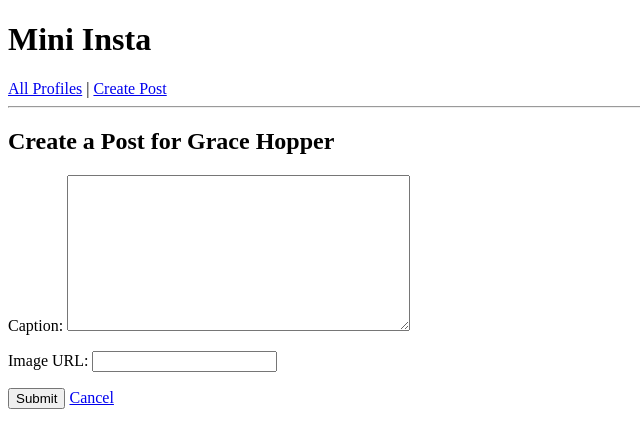
After one commit to jijingxianji/CS412-26Spring, a Django app: page /mini_insta/profile/4/create_post in a window 1280 px wide. The commit adds this page. Shown: the top 448 px of the page, without its empty margins (0-640 px from the left). Run offline with Django 5.2, Linux system fonts and the light colour scheme; data comes from the database, SQL or seed files in the repository.

Commit message:
A4: add posts/photos + create post

```diff
--- a/mini_insta/admin.py
+++ b/mini_insta/admin.py
@@ -1,4 +1,6 @@
 from django.contrib import admin
-from .models import Profile
+from .models import Profile, Post, Photo
 
 admin.site.register(Profile)
+admin.site.register(Post)
+admin.site.register(Photo)
--- /dev/null
+++ b/mini_insta/forms.py
@@ -0,0 +1,8 @@
+
+from django import forms
+from .models import Post
+
+class CreatePostForm(forms.ModelForm):
+    class Meta:
+        model = Post
+        fields = ["caption"]   # 不要放 profile；profile 来自 URL 的 pk
--- a/mini_insta/models.py
+++ b/mini_insta/models.py
@@ -2,7 +2,12 @@
 
 from django.db import models
 
+from django.urls import reverse
+
 # Create your models here.
+
+
+
 
 class Profile(models.Model):
      username = models.CharField(max_length=60, unique=True)
@@ -14,3 +19,35 @@ class Profile(models.Model):
      def __str__(self) -> str:
           # is the most important readable representation during (admin) debugging
           return f"{self.username}({self.display_name})"
+
+     def get_all_posts(self):
+          """Return all posts for this profile, newest first."""
+          return Post.objects.filter(profile=self).order_by('-timestamp')
+
+
+class Post(models.Model):
+    profile = models.ForeignKey("Profile", on_delete=models.CASCADE)
+    timestamp = models.DateTimeField(auto_now_add=True)
+    caption = models.TextField(blank=True)
+
+    def __str__(self):
+        return f"Post {self.pk} by {self.profile.username}"
+
+    def get_absolute_url(self):
+        return reverse("show_post", kwargs={"pk": self.pk})
+
+    def get_all_photos(self):
+        """Return all photos for this post."""
+        return Photo.objects.filter(post=self).order_by("timestamp")
+
+    def get_first_photo(self):
+        return self.get_all_photos().first()
+
+
+class Photo(models.Model):
+    post = models.ForeignKey(Post, on_delete=models.CASCADE)
+    image_url = models.URLField(max_length=500)
+    timestamp = models.DateTimeField(auto_now_add=True)
+
+    def __str__(self):
+        return f"Photo {self.pk} for Post {self.post.pk}"
--- a/mini_insta/templates/mini_insta/base.html
+++ b/mini_insta/templates/mini_insta/base.html
@@ -1,12 +1,24 @@
+
+
 <!doctype html>
 <html lang="en">
   <head>
     <meta charset="utf-8">
     <title>Mini Insta</title>
   </head>
+
   <body>
     <h1>Mini Insta</h1>
+
+    <nav>
+      <a href="{% url 'show_all_profiles' %}">All Profiles</a>
+      {% if profile %}
+        | <a href="{% url 'create_post' profile.pk %}">Create Post</a>
+      {% endif %}
+    </nav>
+
     <hr>
+
     {% block content %}{% endblock %}
   </body>
 </html>
--- /dev/null
+++ b/mini_insta/templates/mini_insta/create_post_form.html
@@ -0,0 +1,20 @@
+
+{% extends "mini_insta/base.html" %}
+
+{% block content %}
+<h2>Create a Post for {{ profile.display_name }}</h2>
+
+<form method="POST" action="{% url 'create_post' profile.pk %}">
+  {% csrf_token %}
+
+  {{ form.as_p }}
+
+  <p>
+    <label for="id_image_url">Image URL:</label>
+    <input type="url" name="image_url" id="id_image_url" required>
+  </p>
+
+  <button type="submit">Submit</button>
+  <a href="{% url 'show_profile' profile.pk %}">Cancel</a>
+</form>
+{% endblock %}
--- a/mini_insta/urls.py
+++ b/mini_insta/urls.py
@@ -1,9 +1,11 @@
 
 
 from django.urls import path
-from .views import ProfileListView, ProfileDetailView
+from .views import ProfileListView, ProfileDetailView, PostDetailView, CreatePostView
 
 urlpatterns = [
     path("", ProfileListView.as_view(), name="show_all_profiles"),
     path("profile/<int:pk>", ProfileDetailView.as_view(), name="show_profile"),
+    path("post/<int:pk>", PostDetailView.as_view(), name="show_post"),
+    path("profile/<int:pk>/create_post", CreatePostView.as_view(), name="create_post"),
 ]
--- a/mini_insta/views.py
+++ b/mini_insta/views.py
@@ -3,8 +3,10 @@
 # Create your views here.
 
 # generic ListView : will automatically complete the routine work of "checking all records → passing to the template"
-from django.views.generic import ListView, DetailView
-from .models import Profile
+from django.views.generic import ListView, DetailView, CreateView
+from .models import Profile, Post, Photo
+from .forms import CreatePostForm
+
 
 class ProfileListView(ListView):
     model = Profile
@@ -16,3 +18,32 @@ class ProfileDetailView(DetailView):
     model = Profile
     template_name = "mini_insta/show_profile.html"
     context_object_name = "profile"
+
+class PostDetailView(DetailView):
+    model = Post
+    template_name = "mini_insta/show_post.html"
+    context_object_name = "post"
+
+
+class CreatePostView(CreateView):
+    model = Post
+    form_class = CreatePostForm
+    template_name = "mini_insta/create_post_form.html"
+
+    def get_context_data(self, **kwargs):
+        context = super().get_context_data(**kwargs)
+        profile = Profile.objects.get(pk=self.kwargs["pk"])
+        context["profile"] = profile
+        return context
+
+    def form_valid(self, form):
+        profile = Profile.objects.get(pk=self.kwargs["pk"])
+        form.instance.profile = profile  # 解决 NOT NULL profile_id
+
+        response = super().form_valid(form)  # 先保存 Post，self.object 就是新 Post
+
+        image_url = self.request.POST.get("image_url")
+        if image_url:
+            Photo.objects.create(post=self.object, image_url=image_url)
+
+        return response
--- /dev/null
+++ b/mini_insta_url.txt
@@ -0,0 +1 @@
+https://cs-webapps.bu.edu/jixian77/mini_insta/
```
Also changed, not shown: mini_insta/templates/mini_insta/show_post.html (added, +19 -0 lines), mini_insta/templates/mini_insta/show_profile.html (+39 -4 lines), mini_insta/migrations/0002_post_photo.py (added). Lines whose indentation alone changed are shown as unchanged.
